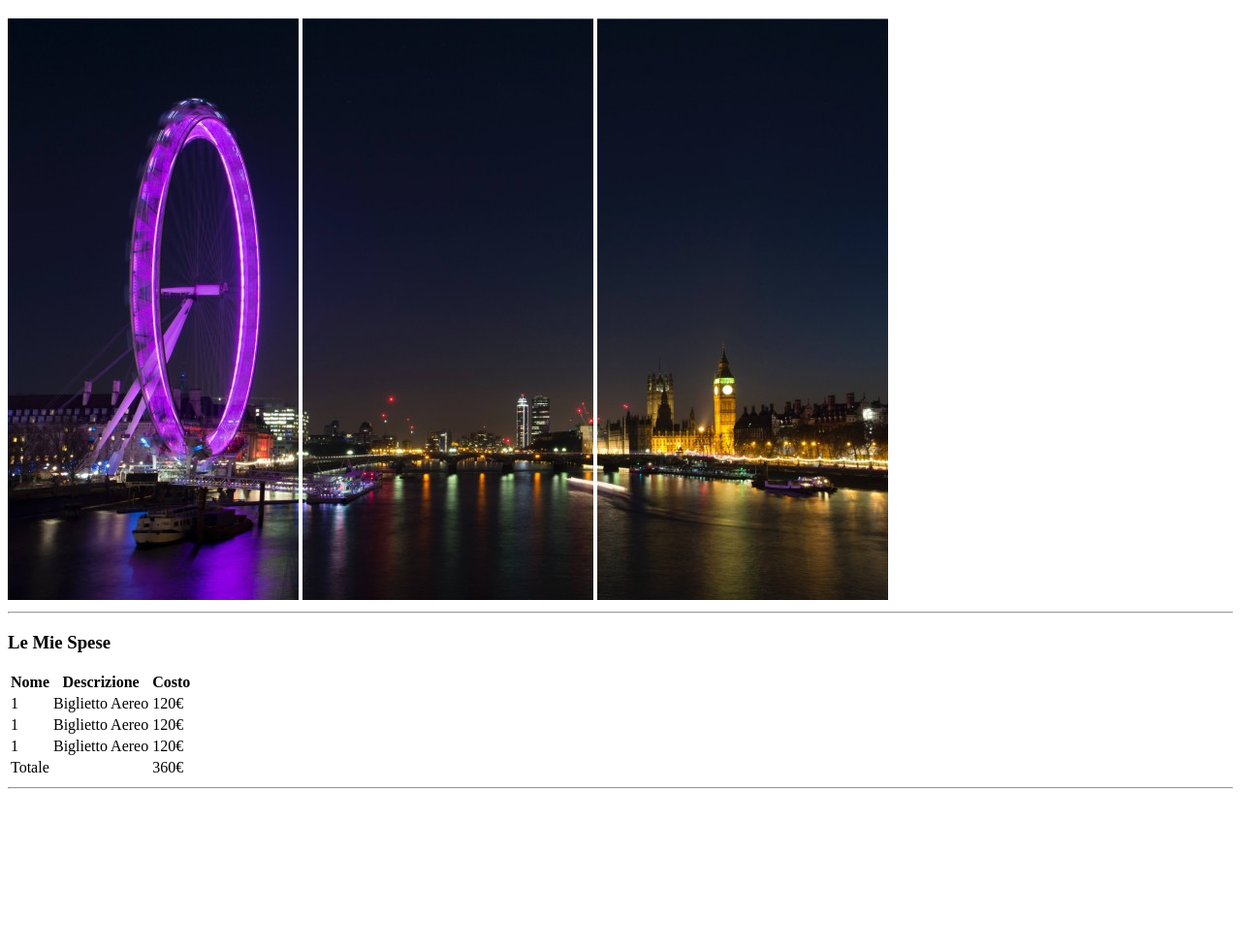
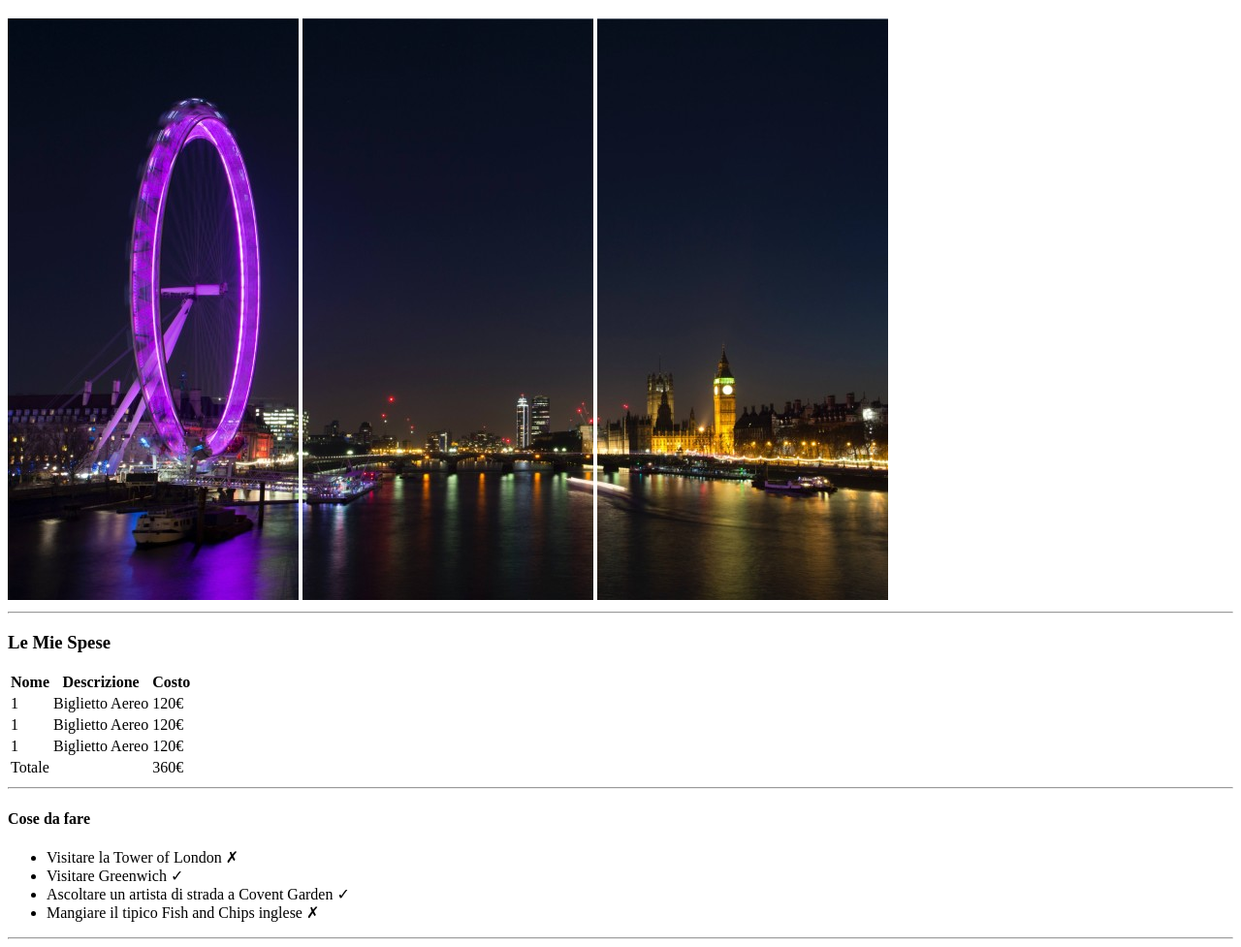
Before and after one commit to BernardoClasse86/html-london-trip, a plain HTML site: page index.html in a window 1280 px wide. Shown: the part 79-1056 px from the top of the page at 97% size. Before the commit the page ends 901 px from the top, so only its background shows below. Drawn offline with Linux system fonts and the light colour scheme.

Commit message:
cose da fare completato

```diff
--- a/index.html
+++ b/index.html
@@ -65,6 +65,21 @@
         </section>
         <!-- fine sezione spese -->
 
+        <!-- sezione 2 cose da fare -->
+        <section>
+            <h4>Cose da fare</h4>
+
+            <!-- lista nn numerata -->
+            <ul>
+                <li>Visitare la Tower of London &cross;</li>
+                <li>Visitare Greenwich &check;</li>
+                <li>Ascoltare un artista di strada a Covent Garden &check;</li>
+                <li>Mangiare il tipico Fish and Chips inglese &cross;</li>
+            </ul>
+            <hr>
+        </section>
+        <!-- fine sezione 2 cose da fare -->
+
     </main>
 </body>
 </html>
```
